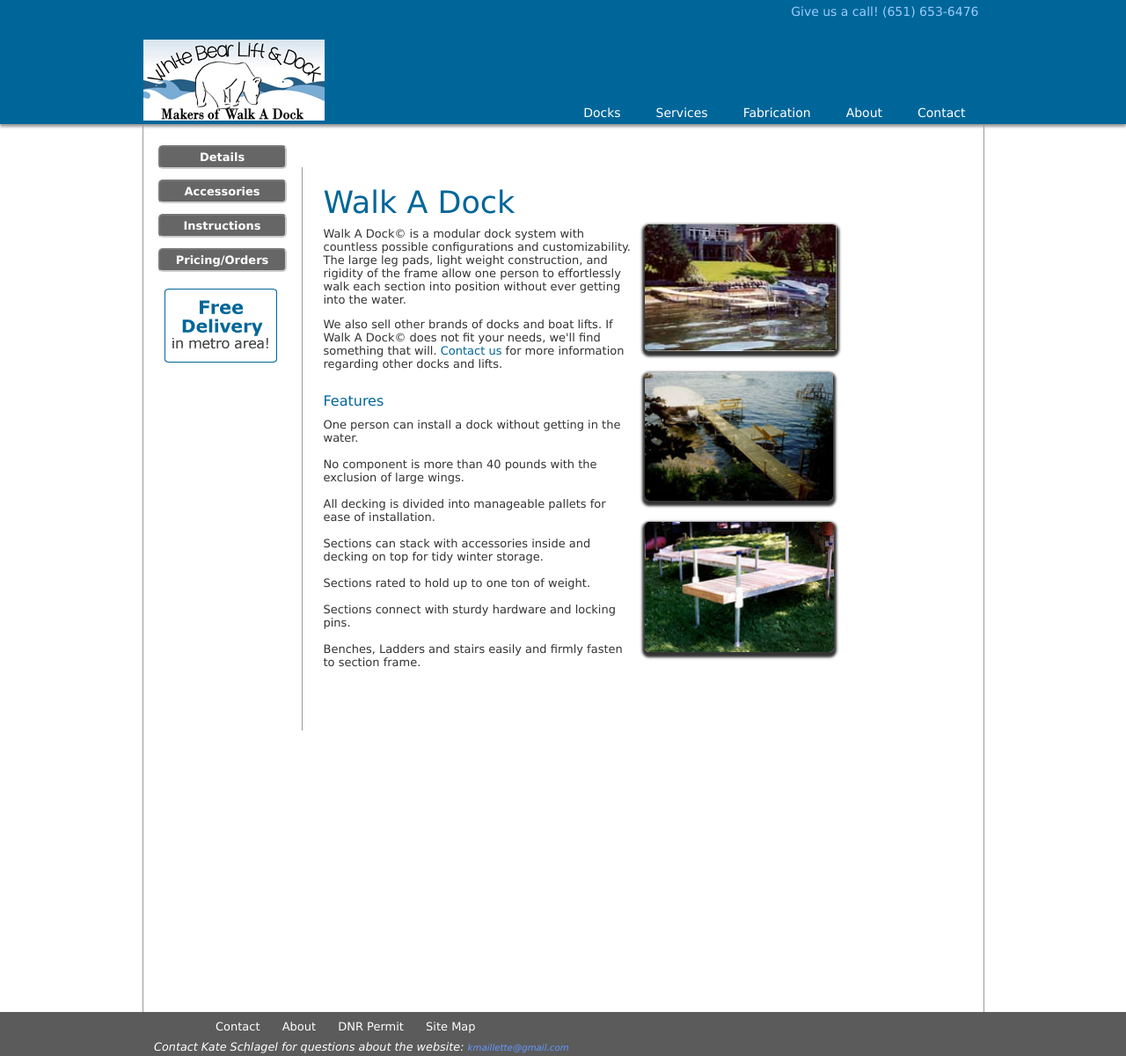
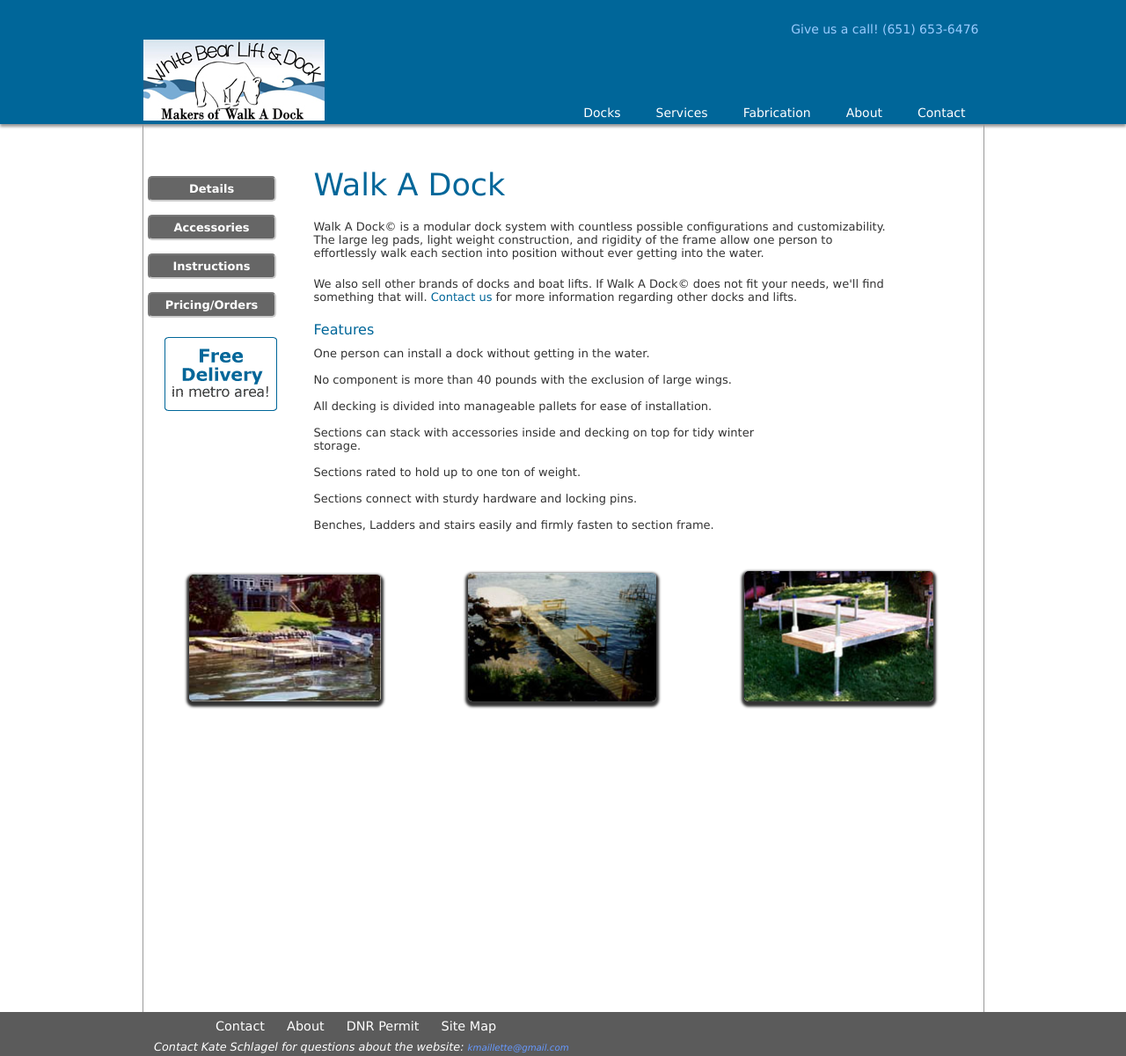
Before and after one commit to kmschlagel/WBLD, a PHP site: page /docks.php in a window 1280 px wide. Shown: the whole page at 88% size. Run offline with PHP 8.4, Linux system fonts and the light colour scheme; some libraries are stand-ins or nearby versions.

Commit message:
Updated dock pages and side navigation.

```diff
--- a/docks.php
+++ b/docks.php
@@ -1,30 +1,20 @@
 
 <?php include 'header.php'; ?>
 
-<div id="sidenav">
 
 
+<div id="main" class="clearfix">
+
+    <div id="sidenav">
         <ul id="buttons">
             <li><a href="details.php">Details</a></li>
             <li><a href="accessories.php">Accessories</a></li>
             <li><a href="instructions.php">Instructions</a></li>
             <li><a href="order.php">Pricing/Orders</a></li>
         </ul>
-
         <img src="img/docks/free.gif" alt="free deliver in metro area" />
     </div> <!-- end of side_nav -->
-
-
-<div id="main">
-
-		<div class="main_photo">
-			<img src="img/docks/DockLake2_small.jpg" alt="dock on water" width="218" height="144" />
-			<img src="img/docks/DockShore1.jpg" alt="dock on water"
-			width="214" height="146" />
-			<img src="img/docks/DockZigZag1.jpg" alt="dock on water"
-			width="215" height="148" />
-		</div>
-
+    <div class="main-content">
         <h1>Walk A Dock</h1>
 
             <p>Walk A Dock&copy; is a modular dock system with countless possible configurations and customizability. The large leg pads, light weight construction, and rigidity of the frame allow one person to effortlessly walk each section into position without ever getting into the water. </p>
@@ -48,7 +38,14 @@
                 <li>Benches, Ladders and stairs easily and firmly fasten to section frame.
                 </li>
             </ul>
-
+    </div>
+     <div class="main_photo">
+        <img src="img/docks/DockLake2_small.jpg" alt="dock on water" width="218" height="144" />
+        <img src="img/docks/DockShore1.jpg" alt="dock on water"
+        width="214" height="146" />
+        <img src="img/docks/DockZigZag1.jpg" alt="dock on water"
+        width="215" height="148" />
+    </div>
 
 
 </div> <!-- end of main -->
--- a/wbld_style.css
+++ b/wbld_style.css
@@ -73,10 +73,16 @@ h1 {
     color: #006699;
 }
 
-p, li, a {
+p {
     font-size: 13px;
+    padding-top: 20px;
+    color: #333;
 }
 
+li {
+    font-size: 13px;
+    color: #333;
+}
 /*HEADER*/
 
 #header-wrapper {
@@ -110,13 +116,13 @@ box-shadow: 0 3px 3px 0 #999999;
     position: absolute;
     top: 5px;
     right: 5px;
-    color: #99ccff;
 	/*border: 1px solid blue;*/
 
 }
 
 #phone p {
     font-size: 14px;
+    color: #99ccff;
 }
 
 
@@ -335,20 +341,13 @@ LEFT NAVIGATION
 
 
 #sidenav {
-	width: 165px;
-	min-height: 280px;
+    width: 20%;
 	float: left;
-	background-color: #fff;
-	background-color: rgba(255, 255, 255, 0.8);
+    /*border: solid 1px blue;*/
 
-
-	/*-webkit-box-shadow: 0px 5px 5px 5px #333;
--moz-box-shadow: 0px 5px 5px 5px #333;
-box-shadow: 0px 5px 5px 5px #333;*/
 }
 
 #sidenav h3 {
-	font-family: Verdana, Arial, sans-serif;
 	color: #006699;
 	margin-left: 50px;
 	margin-top: 10px;
@@ -359,18 +358,12 @@ box-shadow: 0px 5px 5px 5px #333;*/
 }
 
 #buttons {
-	margin-top: 15px;
-	margin-left: 12px;
+	margin-top: 5px;
 
 }
 
 #buttons li {
 	list-style-type: none;
-	font-family: Verdana, Arial, sans-serif;
-	margin-bottom: 12px;
-
-
-
 }
 
 #buttons li a:link {
@@ -379,7 +372,7 @@ box-shadow: 0px 5px 5px 5px #333;*/
 	display: block;
 	width: 132px;
 	border: 2px inset #cccccc;
-	padding: 4px 5px;
+	padding: 5px 5px;
 	font-weight: bold;
 	color: #fff;
 	background-color: #666;
@@ -413,25 +406,16 @@ MAIN DIV FOR ALL OTHER PAGES
 *****************************/
 
 #main {
-	width: 600px;
 	min-height: 600px;
-	margin-left: 175px;
-	margin-top: 40px;
-	background-color: #fff;
-	background-color: rgba(255, 255, 255, 0.8);
-	padding-left: 24px;
+	padding-top: 40px;
 	padding-bottom: 40px;
-	border-left: 1px solid #999;
-	/*-webkit-box-shadow: 0px 5px 5px 5px #333;
--moz-box-shadow: 0px 5px 5px 5px #333;
-box-shadow: 0px 5px 5px 5px #333;*/
+    /*border: solid 1px red;*/
 
 }
 
 #main h1 {
 	color: #006699;
 	font-family: Verdana, Arial, sans-serif;
-	padding-top: 20px;
 }
 
 #main h2 {
@@ -458,27 +442,19 @@ box-shadow: 0px 5px 5px 5px #333;*/
 	padding-bottom: 15px;
 	}
 
-#main p {
-	color: #333;
-	font-family: Verdana, Arial, sans-serif;
-	padding-top: 8px;
-	padding-bottom: 5px;
-	width: 550px;
 
-}
 
 #main .main_photo {
-	width: 220px;
-	float: right;
+    width: 100%;
+    margin-top: 30px;
+	float: left;
 	/*border: 1px solid black;*/
-	margin-top: 65px;
-	padding-left: 15px;
-	padding-right: 15px;
-	min-height: 600px;
 }
 
 #main .main_photo img {
 	margin-bottom: 20px;
+    margin-right: 5%;
+    margin-left: 5%;
 	-webkit-border-radius: 5px;
 -moz-border-radius: 5px;
 border-radius: 5px;
@@ -512,6 +488,12 @@ box-shadow: 0px 3px 3px 3px #333;
 	clear: both;
 	padding-top: 40px;
 
+}
+
+.main-content {
+    width: 70%;
+    float: left;
+    /*border: solid 1px green;*/
 }
 
 p a {
```
Also changed, not shown: accessories.php (+7 -5 lines), details.php (+13 -15 lines), instructions.php (+13 -13 lines), order.php (+12 -11 lines). Lines whose indentation alone changed are shown as unchanged.
